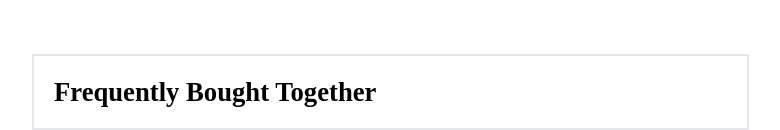
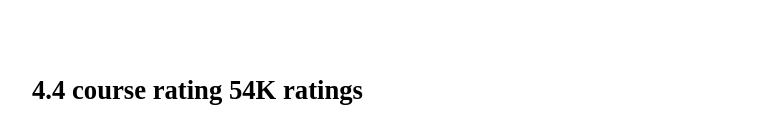
Before and after one commit to yayne30/UdemyPageUpwork, a Nuxt app: page / in a window 1280 px wide. Shown: the part 2344-2474 px from the top of the page, without its empty margins (48-828 px from the left). Built offline with nearby package versions, Linux system fonts and the light colour scheme.

Commit message:
update courseRating

```diff
--- a/components/courseRating.vue
+++ b/components/courseRating.vue
@@ -2,13 +2,15 @@
 import { Icon } from '@iconify/vue';
 import { ref, computed } from 'vue';
 
-
-
-
 </script>
 <template>
-    <div class="w-[56vw] ml-20 px-5 py-4 mt-10 font-Zeitung border-2">
-      <h1 class="text-[20pt] font-extrabold">Frequently Bought Together</h1>
+    <div class="w-[56vw] ml-20  py-4 mt-10 font-Zeitung ">
+        <div>
+            <h1 class="text-[20pt] font-extrabold">4.4 course rating
+                54K ratings</h1>
+
+        </div>
+
 
 
     </div>
```
